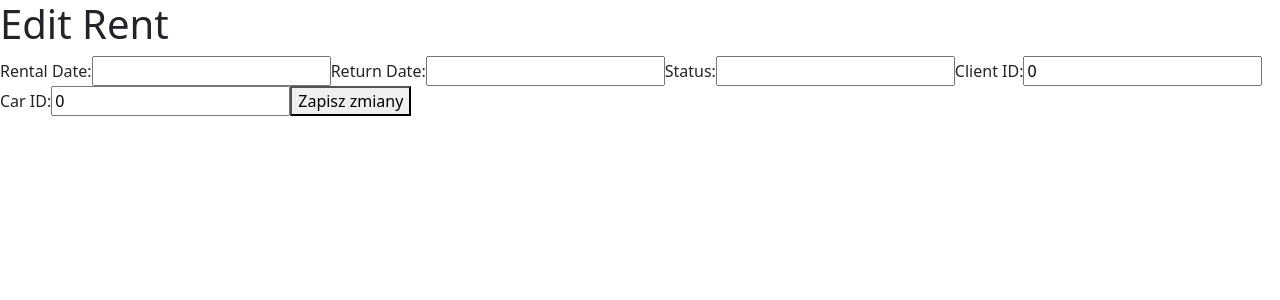
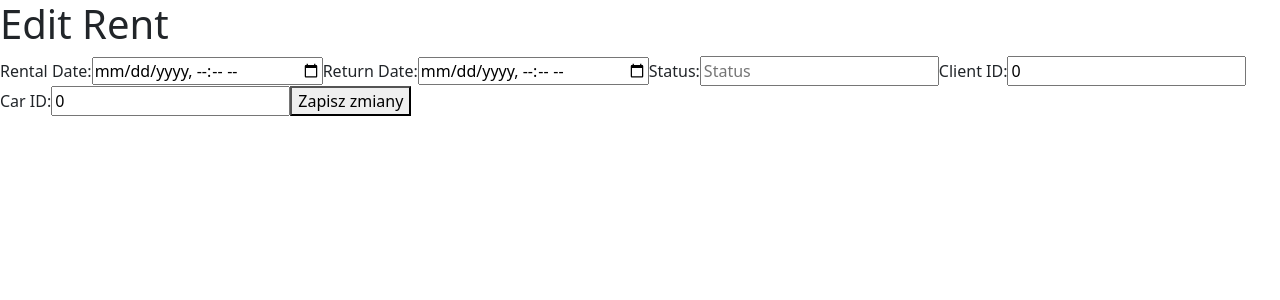
Before and after one commit to Pawel2923/AirTrans, a React (Vite) app in the folder ui/: page /edit-rent/1 in a window 1280 px wide. Shown: the top 300 px of the page. Built offline with nearby package versions, Linux system fonts and the light colour scheme; no server answers.

Commit message:
poprawki edycji

```diff
--- a/ui/src/pages/editRentPage.tsx
+++ b/ui/src/pages/editRentPage.tsx
@@ -15,7 +15,7 @@ const emptyRental: CarRental = {
 const EditRentPage = () => {
     const navigate = useNavigate();
     const { id } = useParams<{ id: string }>();
-    const [rentData, setRentData] = useState<CarRental>(emptyRental);
+    const [carRental, setCarRent] = useState<CarRental>(emptyRental);
 
     useEffect(() => {
         if (id === undefined) return;
@@ -24,7 +24,7 @@ const EditRentPage = () => {
 
         rentalService.getById(rentId).then((response) => {
             if (response.status === 200) {
-                setRentData(response.data.data[0]);
+                setCarRent(response.data.data[0]);
             }
         });
     }, [id]);
@@ -33,22 +33,20 @@ const EditRentPage = () => {
         e.preventDefault();
 
         try {
-
-            const response = await rentalService.updateRent(rentData);
+            const response = await rentalService.updateRent(carRental);
             if (response.status === 200) {
-                alert("Edycja zakonczona sukcesem!");
-                navigate("/ui/src/pages/zarzadzaniePojazd");
+                alert("Edycja zakończona sukcesem!");
+                navigate("/zarzadzaniePojazd");
             }
         } catch (error) {
             console.error("Error while updating rent:", error);
-            alert("An error occurred while updating the rent. Please try again");
+            alert("Wystąpił błąd podczas aktualizacji wypożyczenia. Spróbuj ponownie");
         }
     };
 
     const inputChangeHandler = (e: React.ChangeEvent<HTMLInputElement>) => {
-
-        setRentData({
-            ...rentData,
+        setCarRent({
+            ...carRental,
             [e.target.name]: e.target.value,
         });
     };
@@ -60,18 +58,20 @@ const EditRentPage = () => {
                 <label>
                     Rental Date:
                     <input
-                        type="text"
+                        type="datetime-local"
                         name="Rental_date"
-                        value={rentData.Rental_date}
+                        placeholder="Rental Date"
+                        value={carRental.Rental_date.toString()}
                         onChange={inputChangeHandler}
                     />
                 </label>
                 <label>
                     Return Date:
                     <input
-                        type="text"
+                        type="datetime-local"
                         name="Return_date"
-                        value={rentData.Return_date}
+                        placeholder="Return Date"
+                        value={carRental.Return_date.toString()}
                         onChange={inputChangeHandler}
                     />
                 </label>
@@ -80,7 +80,8 @@ const EditRentPage = () => {
                     <input
                         type="text"
                         name="Status"
-                        value={rentData.Status}
+                        placeholder="Status"
+                        value={carRental.Status}
                         onChange={inputChangeHandler}
                     />
                 </label>
@@ -89,7 +90,8 @@ const EditRentPage = () => {
                     <input
                         type="number"
                         name="Client_id"
-                        value={rentData.Client_id}
+                        placeholder="Client ID"
+                        value={carRental.Client_id}
                         onChange={inputChangeHandler}
                     />
                 </label>
@@ -98,7 +100,8 @@ const EditRentPage = () => {
                     <input
                         type="number"
                         name="Cars_id"
-                        value={rentData.Cars_id}
+                        placeholder="Car ID"
+                        value={carRental.Cars_id}
                         onChange={inputChangeHandler}
                     />
                 </label>
@@ -107,4 +110,5 @@ const EditRentPage = () => {
         </div>
     );
 };
+
 export default EditRentPage;
--- a/ui/src/pages/zarzadzaniePojazd.tsx
+++ b/ui/src/pages/zarzadzaniePojazd.tsx
@@ -158,6 +158,61 @@ const ZarzadzanieP = () => {
         <TableRent rents={rentals} onEdit={editRent} />
       </div>
       <div className={tableStyle.tableContainer}>
+        <h2>Dodaj nowe wypożyczenie</h2>
+        <input
+          type="datetime-local"
+          name="Rental_date"
+          placeholder="Rental date"
+          value={newRentalData.Rental_date.toString()}
+          onChange={handleRentalInputChange}
+        />
+        <input
+          type="datetime-local"
+          name="Return_date"
+          placeholder="Return date"
+          value={newRentalData.Return_date.toString()}
+          onChange={handleRentalInputChange}
+        />
+        <input
+          type="text"
+          name="Status"
+          placeholder="Status"
+          value={newRentalData.Status}
+          onChange={handleRentalInputChange}
+        />
+        <input
+          type="number"
+          name="Client_id"
+          placeholder="Client ID"
+          value={newRentalData.Client_id}
+          onChange={handleRentalInputChange}
+        />
+        <input
+          type="number"
+          name="Cars_id"
+          placeholder="Car ID"
+          value={newRentalData.Cars_id}
+          onChange={handleRentalInputChange}
+        />
+        <button onClick={submitNewRental}>Dodaj</button>
+      </div>
+      <div>
+        <h2>Usuń wypożyczenie</h2>
+        <input type="number" id="deleteRentalId" placeholder="Rental ID" />
+        <button
+          onClick={() =>
+            deleteRental(
+              Number(
+                (document.getElementById("deleteRentalId") as HTMLInputElement)
+                  .value
+              )
+            )
+          }
+        >
+          Delete
+        </button>
+      </div>
+      <div className={tableStyle.tableContainer}>
         <h2>Lista Aut</h2>
         <CarsTable cars={cars} onEdit={editCar} />
       </div>
@@ -230,61 +285,7 @@ const ZarzadzanieP = () => {
           Delete
         </button>
       </div>
-      <div className={tableStyle.tableContainer}>
-        <h2>Dodaj nowe wypożyczenie</h2>
-        <input
-          type="datetime-local"
-          name="Rental_date"
-          placeholder="Rental date"
-          value={newRentalData.Rental_date.toString()}
-          onChange={handleRentalInputChange}
-        />
-        <input
-          type="datetime-local"
-          name="Return_date"
-          placeholder="Return date"
-          value={newRentalData.Return_date.toString()}
-          onChange={handleRentalInputChange}
-        />
-        <input
-          type="text"
-          name="Status"
-          placeholder="Status"
-          value={newRentalData.Status}
-          onChange={handleRentalInputChange}
-        />
-        <input
-          type="number"
-          name="Client_id"
-          placeholder="Client ID"
-          value={newRentalData.Client_id}
-          onChange={handleRentalInputChange}
-        />
-        <input
-          type="number"
-          name="Cars_id"
-          placeholder="Car ID"
-          value={newRentalData.Cars_id}
-          onChange={handleRentalInputChange}
-        />
-        <button onClick={submitNewRental}>Dodaj</button>
-      </div>
-      <div>
-        <h2>Usuń wypożyczenie</h2>
-        <input type="number" id="deleteRentalId" placeholder="Rental ID" />
-        <button
-          onClick={() =>
-            deleteRental(
-              Number(
-                (document.getElementById("deleteRentalId") as HTMLInputElement)
-                  .value
-              )
-            )
-          }
-        >
-          Delete
-        </button>
-      </div>
+
     </div>
   );
 };
--- a/ui/src/services/rental.service.ts
+++ b/ui/src/services/rental.service.ts
@@ -26,7 +26,7 @@ class RentalService {
     }
 
   updateRent(carRental: CarRental) {
-    return http.put(`/rent/${carRental.Id}`, carRental)
+    return http.put(`/rent/${carRental.Id}`, carRental);
   }
 }
 
```
Also changed, not shown: 2 other files (tests, documents, lock files or other folders).
